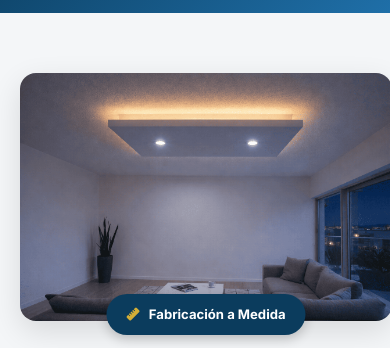
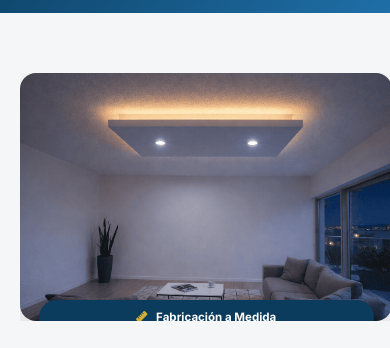
Before and after one commit to davidar-svg/Inypro, a plain HTML site: page cenefa-premiun.html in a window 390 px wide. Shown: the part 120-468 px from the top of the page. Drawn offline with Linux system fonts and the light colour scheme.

Commit message:
Update cenefa-premiun.html

```diff
--- a/cenefa-premiun.html
+++ b/cenefa-premiun.html
@@ -169,12 +169,13 @@
 
     footer { background: var(--dark); color: #cbd5e1; text-align: center; padding: 30px 20px; font-size: 0.85rem; }
 
-    @media (max-width: 900px) {
-      .hero { grid-template-columns: 1fr; gap: 30px; }
-      .hero div:first-child { order: 2; }
-      .hero-img-wrap { order: 1; }
-      .header-inner { flex-direction: column; text-align: center; height: auto; padding: 16px 0; gap: 6px; }
-    }
+  @media (max-width: 900px) {
+  .hero { grid-template-columns: 1fr; gap: 30px; }
+  .hero div:first-child { order: 2; }
+  .hero-img-wrap { order: 1; overflow: hidden; }
+  .img-badge { font-size: 0.72rem; padding: 8px 14px; white-space: normal; text-align: center; width: 90%; left: 5%; transform: none; }
+  .header-inner { flex-direction: column; text-align: center; height: auto; padding: 16px 0; gap: 6px; }
+}
   </style>
 </head>
 <body>
```
